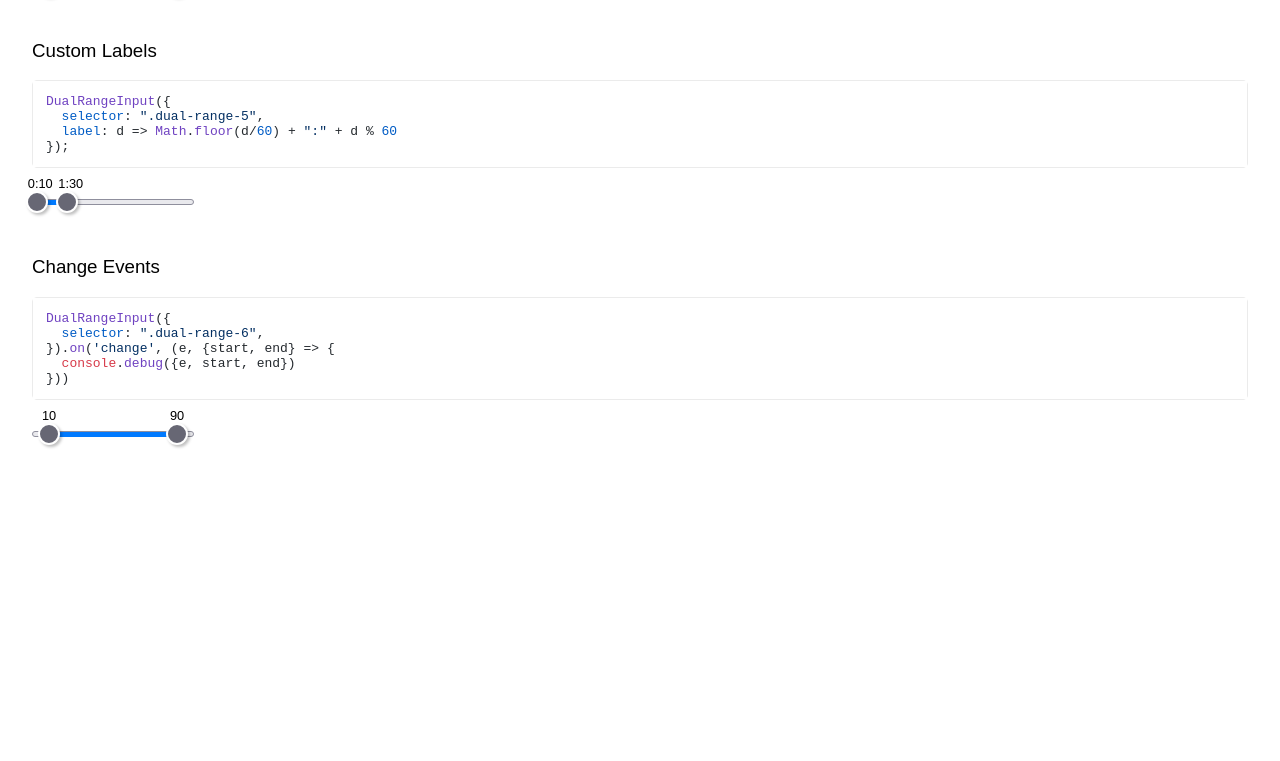
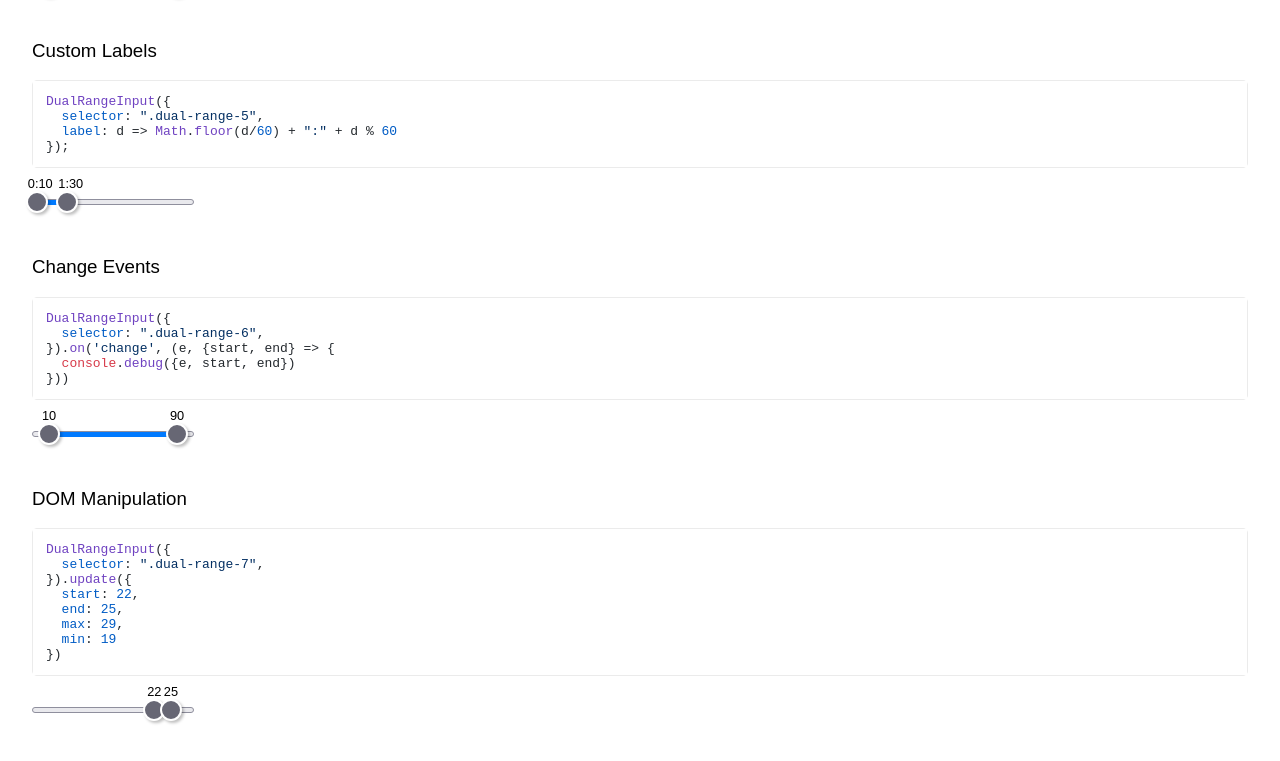
Before and after one commit to jshawl/dual-range-input, a website: page index.html in a window 1280 px wide. Shown: the part 1438-2199 px from the top of the page. Before the commit the page ends 1923 px from the top, so only its background shows below. Drawn offline with nearby package versions, Linux system fonts and the light colour scheme.

Commit message:
add update() method (#4)
* add update() method

* update changelog

```diff
--- a/index.html
+++ b/index.html
@@ -19,6 +19,14 @@
       }).on('change', (e, {start, end}) => {
         console.debug({e, start, end})
       })
+      DualRangeInput({
+  selector: ".dual-range-7",
+}).update({
+  start: 22,
+  end: 25,
+  max: 29,
+  min: 19
+})
     </script>
     <link
       async
@@ -157,6 +165,21 @@
         <input type="range" class="range-end" value="90" max="100" />
       </div>
     </section>
+    <section>
+      <h3>DOM Manipulation</h3>
+      <pre><code class="language-js">DualRangeInput({
+  selector: ".dual-range-7",
+}).update({
+  start: 22,
+  end: 25,
+  max: 29,
+  min: 19
+})</code></pre>
+      <div class="dual-range-7">
+        <input type="range" class="range-start" value="10" max="100" /><br />
+        <input type="range" class="range-end" value="90" max="100" />
+      </div>
+    </section>
     <script src="//unpkg.com/@highlightjs/cdn-assets@11.6.0/highlight.min.js"></script>
     <script>
       hljs.highlightAll();
--- a/script.js
+++ b/script.js
@@ -142,10 +142,10 @@ export default function (opts) {
     const tr = targetRange(e.target);
     const condition = parseInt(rangeEnd.value) <= rangeStart.value;
     if (tr.classList.contains("range-end") && condition) {
-      rangeStart.value = rangeEnd.value;
+      update({start: rangeEnd.value})
     }
     if (tr.classList.contains("range-start") && condition) {
-      rangeEnd.value = rangeStart.value;
+      update({end: rangeStart.value})
     }
     render();
   }
@@ -154,7 +154,26 @@ export default function (opts) {
     listeners[name] = callback;
   }
 
+  function update(opts){
+    if(opts.start){
+      rangeStart.value = opts.start
+    }
+    if(opts.end){
+      rangeEnd.value = opts.end
+    }
+    if(opts.min){
+      rangeStart.setAttribute("min", opts.min)
+      rangeEnd.setAttribute("min", opts.min)
+    }
+    if(opts.max){
+      rangeStart.setAttribute("max", opts.max)
+      rangeEnd.setAttribute("max", opts.max)
+    }
+    render()
+  }
+
   return {
     on,
+    update
   };
 }
```
Also changed, not shown: script.test.js (+18 -2 lines), CHANGELOG.md, README.md.
